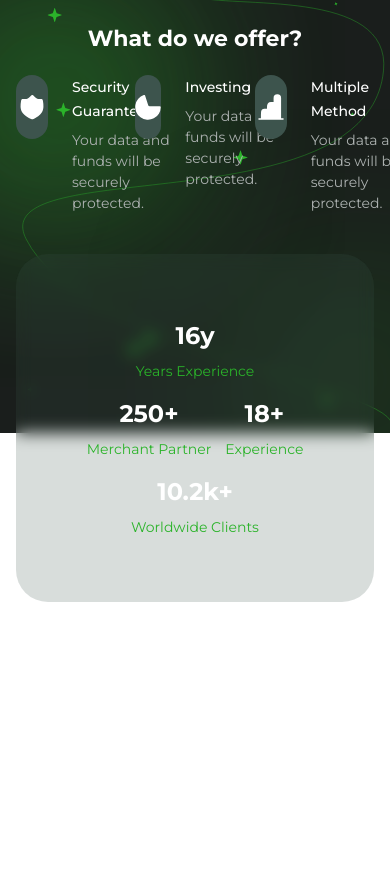
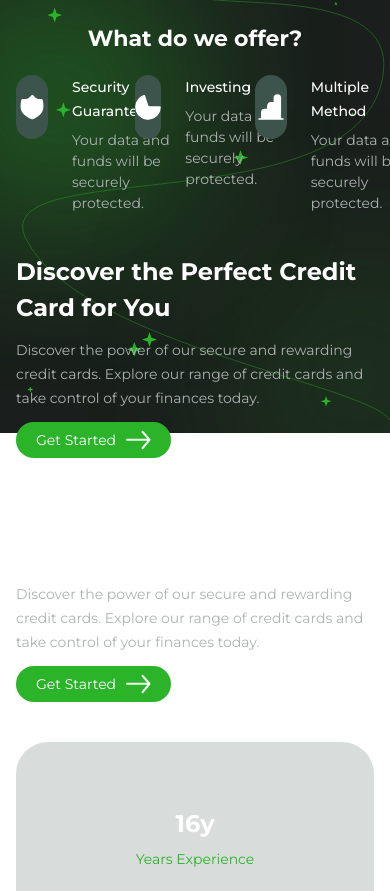
Before and after one commit to SehamAnter1/green-bank-landing-page, a React (Vite) app: page / in a window 390 px wide. Shown: the part 953-1844 px from the top of the page. Before the commit the page ends 1555 px from the top, so only its background shows below. Built offline with nearby package versions, Linux system fonts and the light colour scheme.

Commit message:
offers sections

```diff
--- a/src/App.jsx
+++ b/src/App.jsx
@@ -14,6 +14,8 @@ import Main_Header from "./app/root/Main_Header.jsx";
 import Values from "./app/sections/Values.jsx";
 import Partners from "./app/sections/Partners.jsx";
 import Services from "./app/sections/Services.jsx";
+import Offers_One from "./app/sections/Offers_One.jsx";
+import Offers_Two from "./app/sections/Offers_Two.jsx";
 
 function App() {
     return (
@@ -24,6 +26,8 @@ function App() {
                 <Values />
                 <Partners />
                 <Services/>
+                <Offers_One/>
+                <Offers_Two/>
                 <Values />
             </div>
         </BrowserRouter>
--- a/src/app/components/actions/Search.jsx
+++ /dev/null
@@ -1,42 +0,0 @@
-import { useState } from "react";
-import { search_arrow_icon, search_icon } from "../../../assets/Icons";
-import { useTranslation } from "react-i18next";
-
-export default function Search() {
-    const { t } = useTranslation();
-    const [expanded, setExpanded] = useState(false);
-
-    return (
-        <div
-            className={`h-[40px]  px-[10px] ${expanded?"w-[348px]  justify-between":"w-[40px] "} overflow-hidden flex items-center bg-container-secondary-variant rounded-full transition-all duration-300 cursor-pointer`}
-            onClick={() => !expanded && setExpanded(true)}
-            >
-        <div className=" flex items-center justify-center "
-
-
-        >
-            <div className="flex items-center gap-2 transition-all duration-300">
-                {search_icon("var(--on-container-secondary)")}
-                <input
-                    type="text"
-                    placeholder={t("type_here")}
-                    className={`bg-transparent outline-none transition-opacity duration-300 ${
-                        expanded ? "opacity-100 " : "opacity-0 "
-                    }`}
-                />
-            </div>
-            </div>
-            <div
-                className={`transition-transform duration-300 ${
-                    expanded ? "translate-x-0 opacity-100" : "translate-x-5 opacity-0"
-                }`}
-                onClick={(e) => {
-                    e.stopPropagation();
-                    setExpanded(false);
-                }}
-            >
-                {search_arrow_icon("var(--on-surface-primary)")}
-            </div>
-        </div>
-    );
-}
--- /dev/null
+++ b/src/app/sections/Offers_One.jsx
@@ -0,0 +1,28 @@
+import React from 'react'
+import { btn_arrow_icon } from '../../assets/Icons'
+import { offer_1_img } from '../../assets/images/Images'
+import Button from '../components/Button'
+
+export default function Offers_One() {
+  return (
+    <section className='container'>
+         <div className="flex items-center  ">
+
+           <div className="grid content-start gap-[12px] sm:gap-[20px] lg:gap-[31px]">
+             <h2 className="text_48 relative font-bold ">
+               Discover the Perfect Credit Card for You
+
+             </h2>
+             <p className="text-muted-foreground max-498px] text_20">
+               Discover the power of our secure and rewarding credit cards. Explore our range of credit cards and take control of your finances today.
+             </p>
+             <Button variant='primary' text={"Get Started"}>
+               {btn_arrow_icon()}
+             </Button>
+
+           </div>
+           <img src={offer_1_img} alt="credit card" className='max-lg:hidden max-w-[695px] ' />
+         </div>
+       </section>
+  )
+}
--- /dev/null
+++ b/src/app/sections/Offers_Two.jsx
@@ -0,0 +1,28 @@
+import React from 'react'
+import { btn_arrow_icon } from '../../assets/Icons'
+import { offer_2_img } from '../../assets/images/Images'
+import Button from '../components/Button'
+
+export default function Offers_Two() {
+  return (
+    <section className='container'>
+         <div className="flex items-center">
+           <img src={offer_2_img} alt="credit card" className='max-lg:hidden max-w-[695px] ' />
+
+           <div className="grid content-start gap-[12px] sm:gap-[20px] lg:gap-[31px]">
+             <h2 className="text_48 relative font-bold ">
+               Discover the Perfect Credit Card for You
+
+             </h2>
+             <p className="text-muted-foreground max-498px] text_20">
+               Discover the power of our secure and rewarding credit cards. Explore our range of credit cards and take control of your finances today.
+             </p>
+             <Button variant='primary' text={"Get Started"}>
+               {btn_arrow_icon()}
+             </Button>
+
+           </div>
+         </div>
+       </section>
+  )
+}
--- a/src/assets/images/Images.jsx
+++ b/src/assets/images/Images.jsx
@@ -16,3 +16,5 @@ export {default as logo_2} from "./components/partners/Vector-2.svg";
 export {default as logo_3} from "./components/partners/Vector-3.svg";
 export {default as logo_4} from "./components/partners/Vector-4.svg";
 export {default as logo_5} from "./components/partners/Vector-5.svg";
+export {default as offer_1_img} from "./components/offer_1_img.png";
+export {default as offer_2_img} from "./components/offer_2_img.png";
```
Also changed, not shown: src/app/components/actions/Filter.jsx (deleted).
